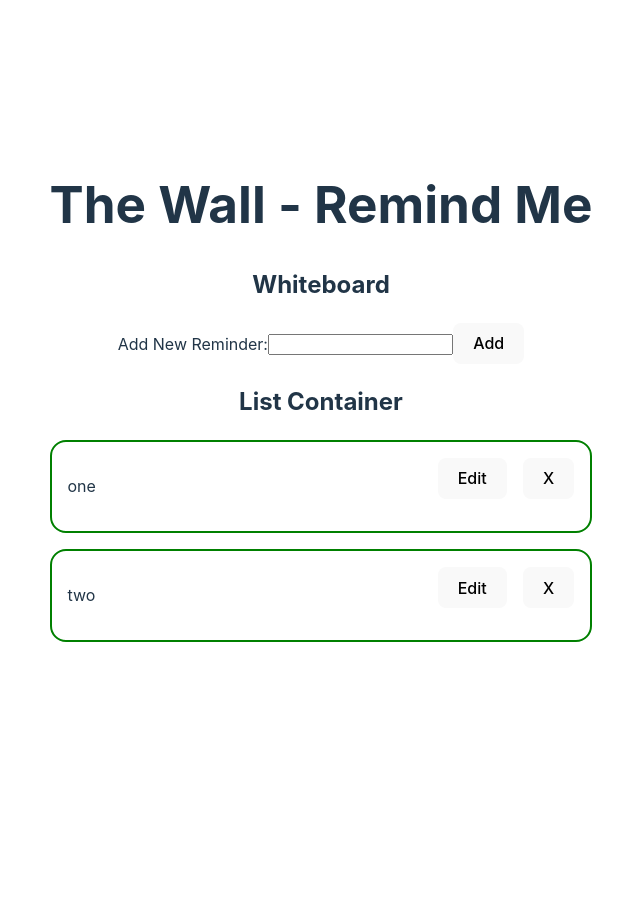
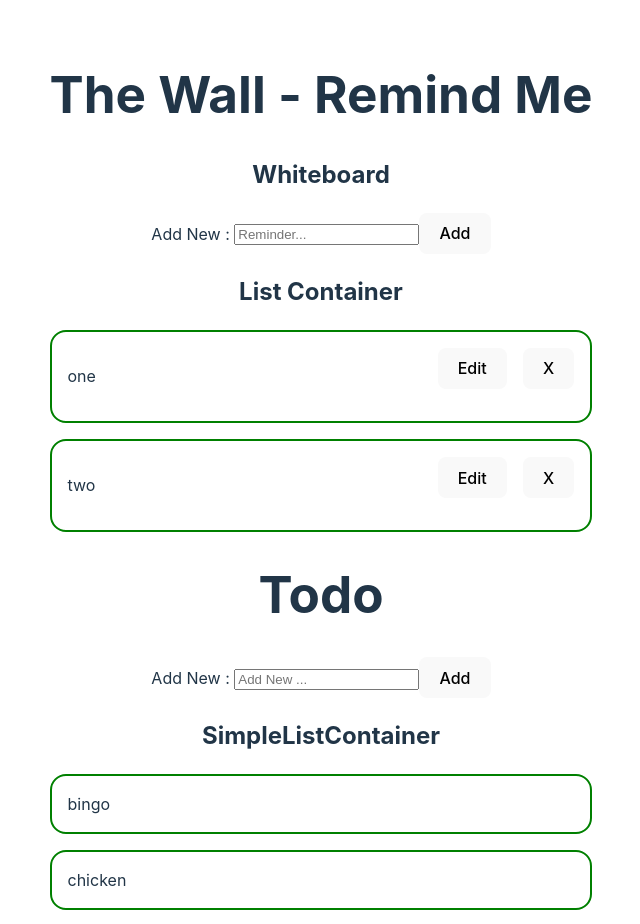
Before and after one commit to ehoversten/reactjs-wall, a React (Vite) app: page / in a window 1280 px wide. Shown: the top 924 px of the page, without its empty margins (319-959 px from the left). Before the commit the page ends 800 px from the top, so only its background shows below. Built offline with nearby package versions, Linux system fonts and the light colour scheme.

Commit message:
started Todo Component basic layout

```diff
--- a/src/App.jsx
+++ b/src/App.jsx
@@ -1,14 +1,18 @@
 import { useState } from 'react'
 import './App.css'
-import Whiteboard from './pages/Whiteboard'
+import Whiteboard from './pages/Whiteboard';
+import Todo from './pages/Todo';
 
 function App() {
+
+  // -- Define global state --> ContextAPI -- //
 
   return (
     <>
       <div>
         <h1>The Wall - Remind Me</h1>
         <Whiteboard />
+        <Todo />
       </div>
     </>
   )
--- a/src/components/Form/AddForm.jsx
+++ b/src/components/Form/AddForm.jsx
@@ -13,10 +13,11 @@ function Form({ add }) {
   return (
     <div className='add-form-container'>
         <form onSubmit={handleSubmit}>
-            <label htmlFor="new-reminder">Add New Reminder:</label>
+            <label htmlFor="new-reminder">Add New : </label>
             <input type="text"
                    id="new-reminder"
                    value={newReminder}
+                   placeholder='Reminder...'
                    onChange={(evt) => setNewReminder(evt.target.value)}/>
               <button type="submit">Add</button>
         </form>
--- a/src/components/Form/Form.jsx
+++ b/src/components/Form/Form.jsx
@@ -2,30 +2,31 @@ import React, { useState, useEffect } from 'react'
 
 function Form({ add, update }) {
 
-    const [newReminder, setNewReminder] = useState('');
+    const [newItem, setNewItem] = useState('');
 
     useEffect(() => {
       if(update) {
-        setNewReminder(update);
+        setNewItem(update);
       }
     }, [update])
 
 
     const handleSubmit = (evt) => {
         evt.preventDefault();
-        add(newReminder);
-        setNewReminder('')
+        add(newItem);
+        setNewItem('')
         update('')
     }
 
   return (
     <div className='form-container'>
         <form onSubmit={handleSubmit}>
-            <label htmlFor="reminder">Add New Reminder:</label>
+            <label htmlFor="reminder">Add New : </label>
             <input type="text"
-                   id="reminder"
-                   value={newReminder}
-                   onChange={(evt) => setNewReminder(evt.target.value)}/>
+                   id="item"
+                   value={newItem}
+                   placeholder='Add New ...'
+                   onChange={(evt) => setNewItem(evt.target.value)}/>
             { update ? (
               <button type="submit">Update</button>
             ) : (
--- /dev/null
+++ b/src/components/ListContainer/SimpleListContainer.jsx
@@ -0,0 +1,18 @@
+import React from 'react';
+import './ListContainer.css';
+
+function SimpleListContainer({ data }) {
+
+  return (
+    <div className="list-container">
+        <h2>SimpleListContainer</h2>
+        <div className="item-container">
+            { data.map(item => (
+                <div className="data-item" key={item}>{item}</div>
+            ))}
+        </div>
+    </div>
+  )
+}
+
+export default SimpleListContainer
--- /dev/null
+++ b/src/pages/Todo.jsx
@@ -0,0 +1,23 @@
+import React, { useState } from 'react'
+import Form from '../components/Form/Form'
+import ListContainer from '../components/ListContainer/ListContainer';
+import SimpleListContainer from '../components/ListContainer/SimpleListContainer';
+
+function Todo() {
+
+    const [taskList, setTaskList] = useState(['bingo', 'chicken', 'make music']);
+
+
+    return (
+        <div className="todo-container">
+            <h1>Todo</h1>
+            {/* Input Form */}
+            <Form />
+            {/* List Component */}
+            {/* <ListContainer data={taskList} /> */}
+            <SimpleListContainer data={taskList} />
+        </div>
+    )
+}
+
+export default Todo
```
